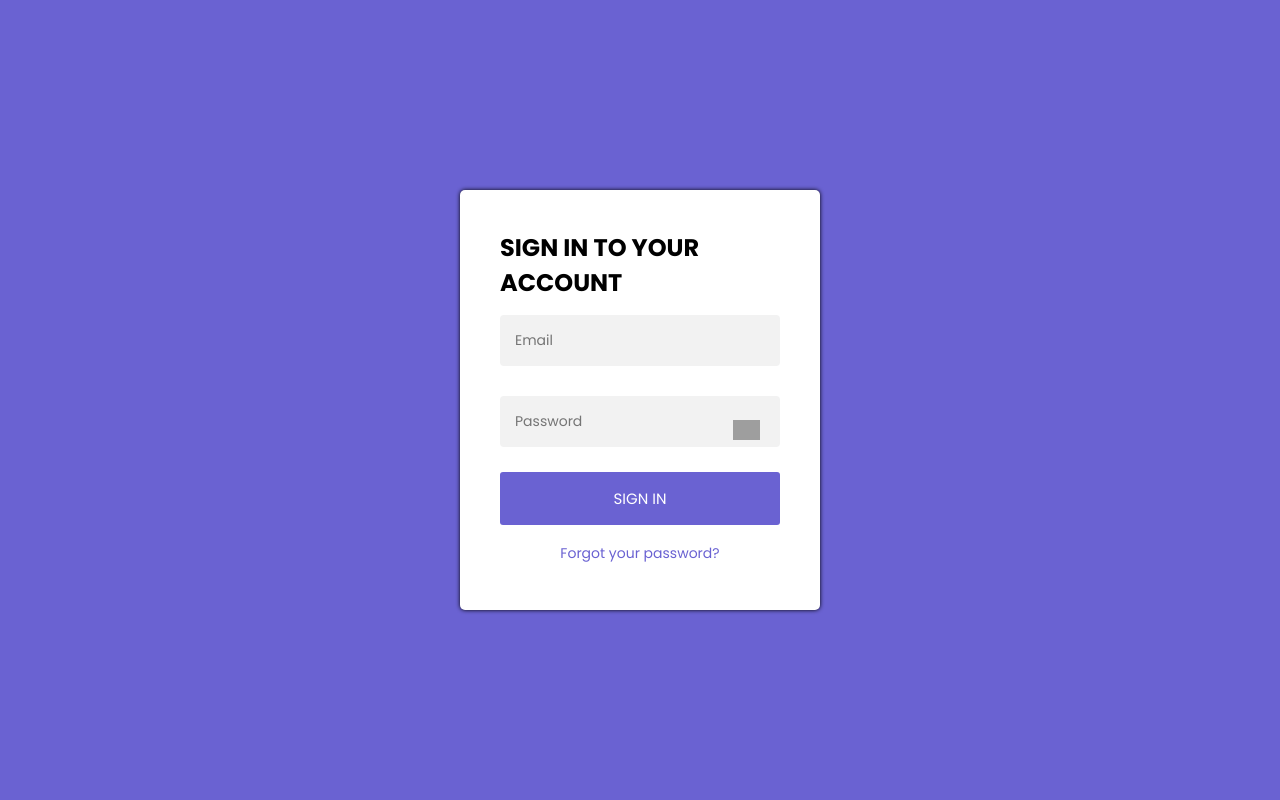
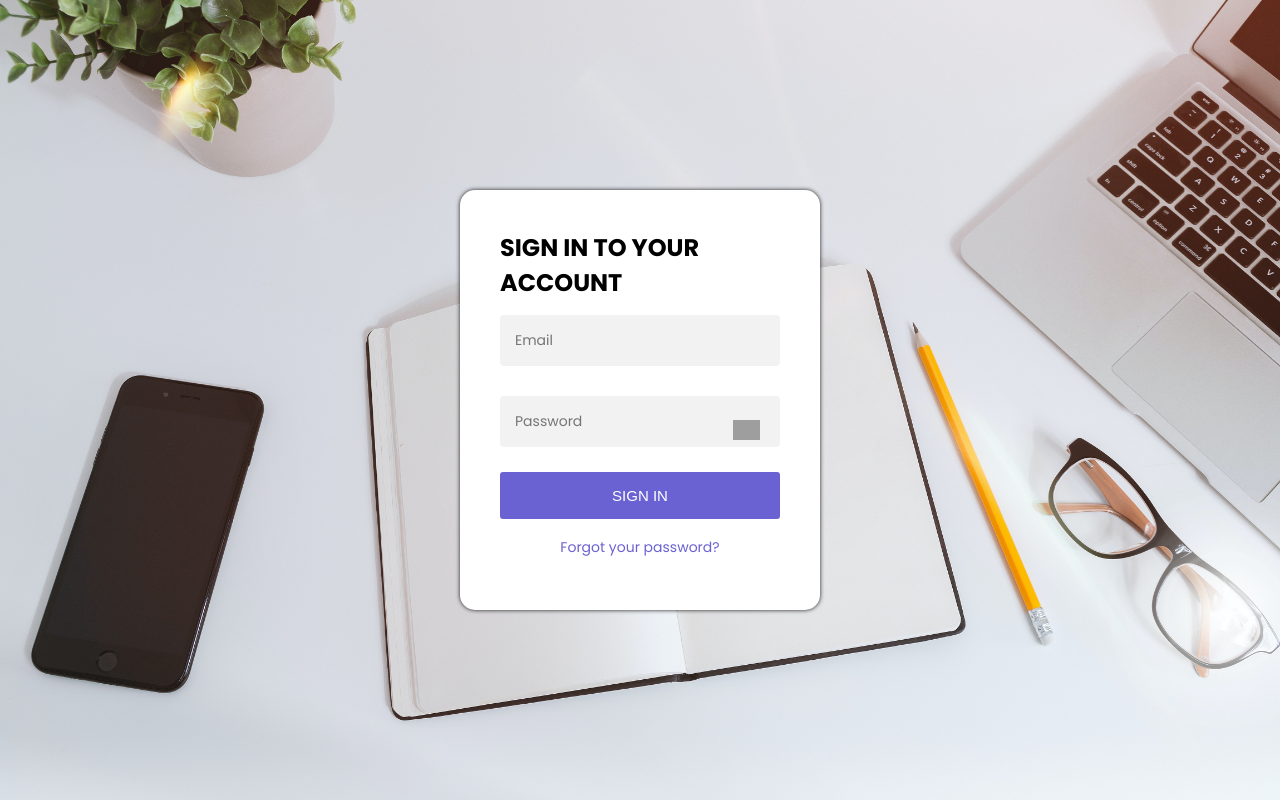
Before and after one commit to Jasemonu/HR-Man, a Flask app: page /login in a window 1280 px wide. Run offline with Flask 3, Linux system fonts and the light colour scheme; grey boxes are pictures that could not be loaded.

Commit message:
uploaded and updated all file

```diff
--- a/static/css/login.css
+++ b/static/css/login.css
@@ -8,7 +8,10 @@
 
 }
 body{
-    background: #6a62d2;
+    background-image: url(/static/assets/img/jeshoots.jpg);
+    background-position: center;
+    background-size: cover;
+    background-repeat: no-repeat;
 
 }
 
@@ -22,8 +25,8 @@ body{
 
 .form {
   position: relative;
-  filter:drop-shadow(0 0 2px #000000);
-  border-radius: 5px;
+  filter:drop-shadow(0 0 2px #1b1a1a);
+  border-radius: 15px;
   width: 360px;
   height: 420px;
   background-color: #ffffff;
@@ -60,6 +63,8 @@ span {
 }
 
 .form button {
+    font-family: Arial, Helvetica, sans-serif;
+    text-transform: uppercase;
     outline: 0;
     background: #6a62d2;
     width: 100%;
--- a/templates/login.html
+++ b/templates/login.html
@@ -1,13 +1,17 @@
 <!DOCTYPE html>
 <html lang="en">
 <head>
+
     <meta charset="UTF-8">
     <meta name="viewport" content="width=device-width, initial-scale=1.0">
-    <title>Login</title>
-    <link rel="stylesheet" href="static/css/login.css">
-    <script src="static/js/login.js" defer ></script>
+    <title>Login form</title>
+
+    <!-- styling for login form -->
+    <link rel="stylesheet" href="/static/css/login.css">
+    <script src="/static/js/login.js" defer ></script>
+
     <!-- Favicons -->
-<link rel="icon" type="image/png" sizes="32x32" href="static/assets/img/favicon-16x16.png ">
+<link rel="icon" type="image/png" sizes="32x32" href="/static/assets/img/favicon-16x16.png ">
 </head>
 <body>
   <div class="login-page">
--- a/templates/viewpayroll.html
+++ b/templates/viewpayroll.html
@@ -44,7 +44,7 @@
 
       <h1 class="logo"><a href="/static/assets/img/HR_logo.png">HR-MAN<span>.</span></a></h1>
 
-      <nav class="nav-menu d-none d-lg-block">
+      <nav class="nav__menu d-none d-lg-block">
         <ul>
 	  <li><a href="{{ url_for('home') }}">Home</a></li>
           <li><a href="">Services</a></li>
--- a/templates/viewpayslip.html
+++ b/templates/viewpayslip.html
@@ -46,7 +46,7 @@
 
       <h1 class="logo"><a href="/static/assets/img/HR_logo.png">HR-MAN<span>.</span></a></h1>
 
-      <nav class="nav-menu d-none d-lg-block">
+      <nav class="nav__menu d-none d-lg-block">
         <ul>
 	  <li><a href="{{ url_for('home') }}">Home</a></li>
           <li><a href="">Services</a></li>
```
Also changed, not shown: templates/home.html (+5 -3 lines), static/assets/img/jeshoots.jpg (added), static/assets/img/login_bkg.jpg (added).
